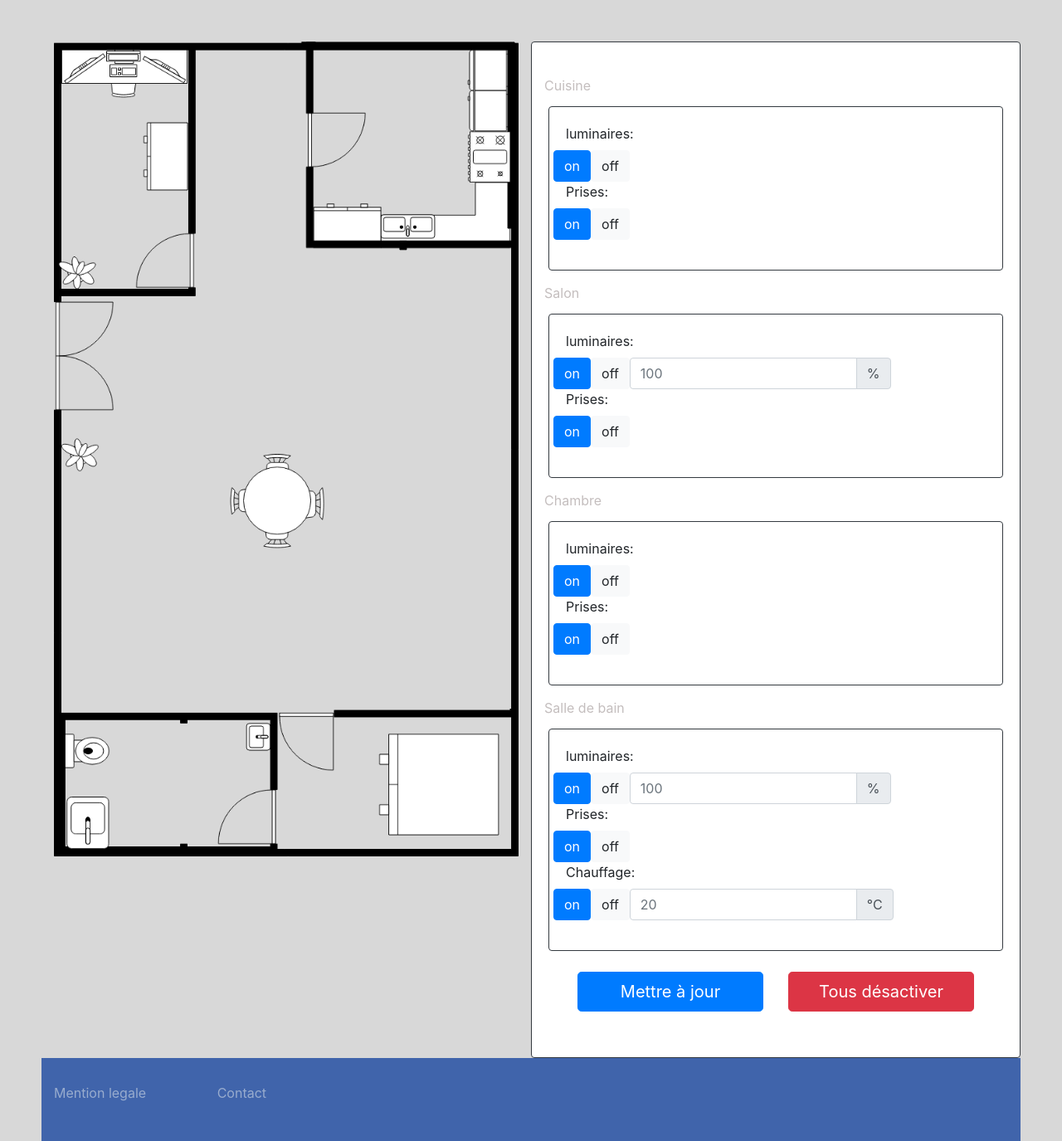
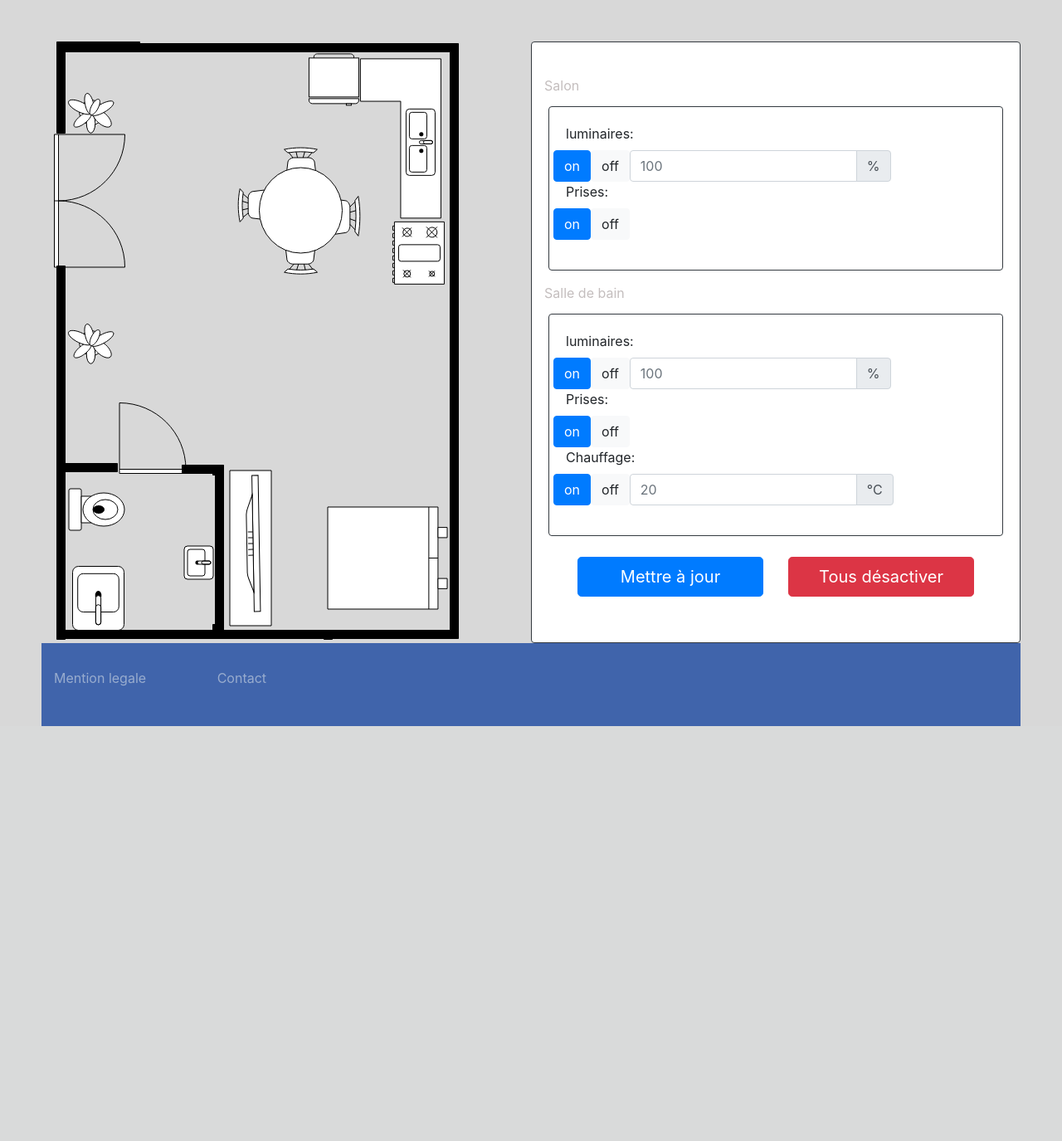
Before and after one commit to ledoux38/P13-Pydomus, a Django app: page / in a window 1280 px wide. Shown: the part 56-1431 px from the top of the page at 83% size. After the commit the page ends 931 px from the top, so only its background shows below. Run offline with Django 3.2, Linux system fonts and the light colour scheme; the visitor is signed in with stand-in values (Sample User, id 1); data that the repository does not hold is empty; some libraries are stand-ins or nearby versions.

Commit message:
new version of the index page requested by the client

```diff
--- a/domus/templates/domus/index.html
+++ b/domus/templates/domus/index.html
@@ -21,24 +21,8 @@
     <div class="col-sm-6 parameters border border-dark rounded">
       <div class="row">
         <form class="form-horizontal">
-          <!-- Cuisine -->
-          <label for="text" class="control-label label-group">Cuisine</label>
-          <div class="row cuisine border border-dark rounded">
-            <div class="form-group">
-              <label for="text" class="control-label">luminaires:</label>
-              <div class="row">
-                <button type="button" class="btn btn-primary">on</button>
-                <button type="button" class="btn btn-light">off</button>
-              </div>
-              <label for="text" class="control-label">Prises:</label>
-              <div class="row">
-                <button type="button" class="btn btn-primary">on</button>
-                <button type="button" class="btn btn-light">off</button>
-              </div>
-            </div>
-          </div>
 
-          <!-- Salon -->
+          <!-- Main room -->
           <label for="text" class="control-label label-group">Salon</label>
           <div class="row salon border border-dark rounded">
             <div class="form-group">
@@ -55,23 +39,6 @@
                 </div>
               </div>
 
-              <label for="text" class="control-label">Prises:</label>
-              <div class="row">
-                <button type="button" class="btn btn-primary">on</button>
-                <button type="button" class="btn btn-light">off</button>
-              </div>
-            </div>
-          </div>
-
-          <!-- Chambre -->
-          <label for="text" class="control-label label-group">Chambre</label>
-          <div class="row chambre border border-dark rounded">
-            <div class="form-group">
-              <label for="text" class="control-label">luminaires:</label>
-              <div class="row">
-                <button type="button" class="btn btn-primary">on</button>
-                <button type="button" class="btn btn-light">off</button>
-              </div>
               <label for="text" class="control-label">Prises:</label>
               <div class="row">
                 <button type="button" class="btn btn-primary">on</button>
```
Also changed, not shown: domus/static/domus/img/etablissement.png.
